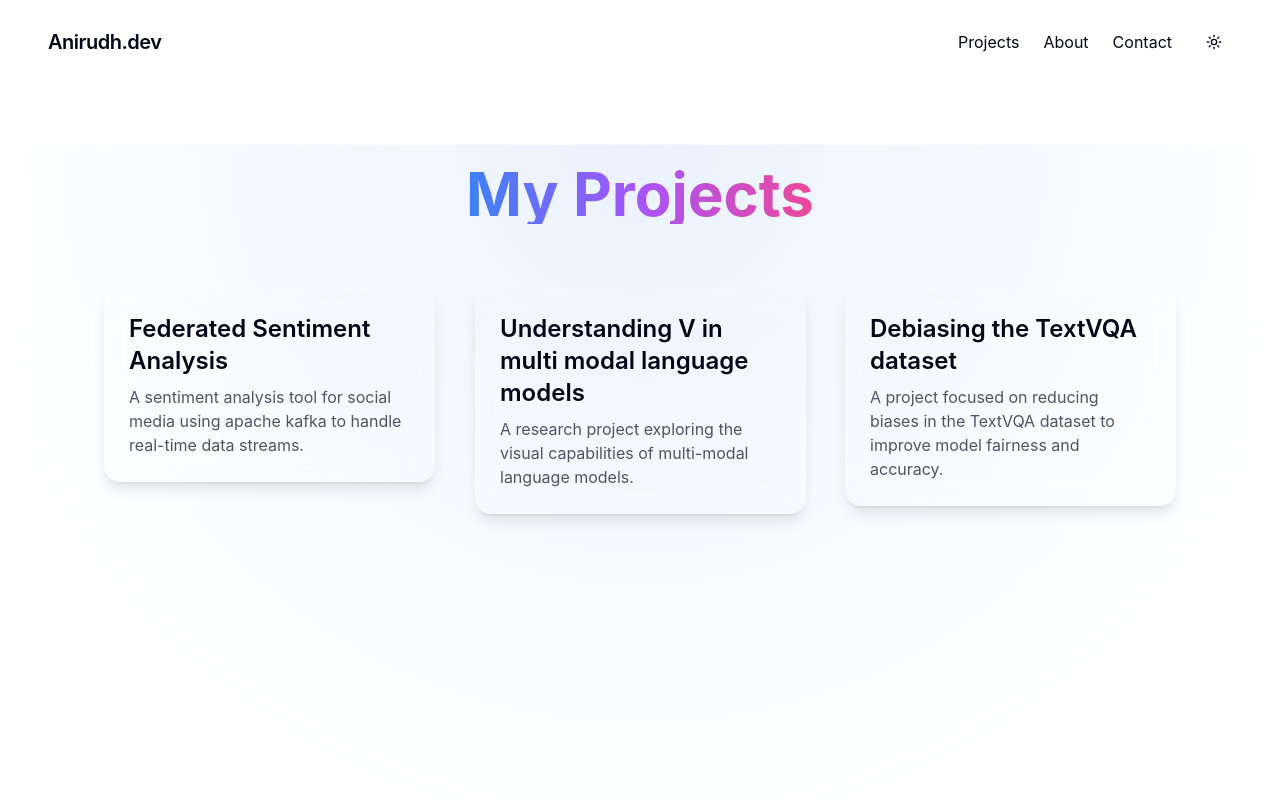
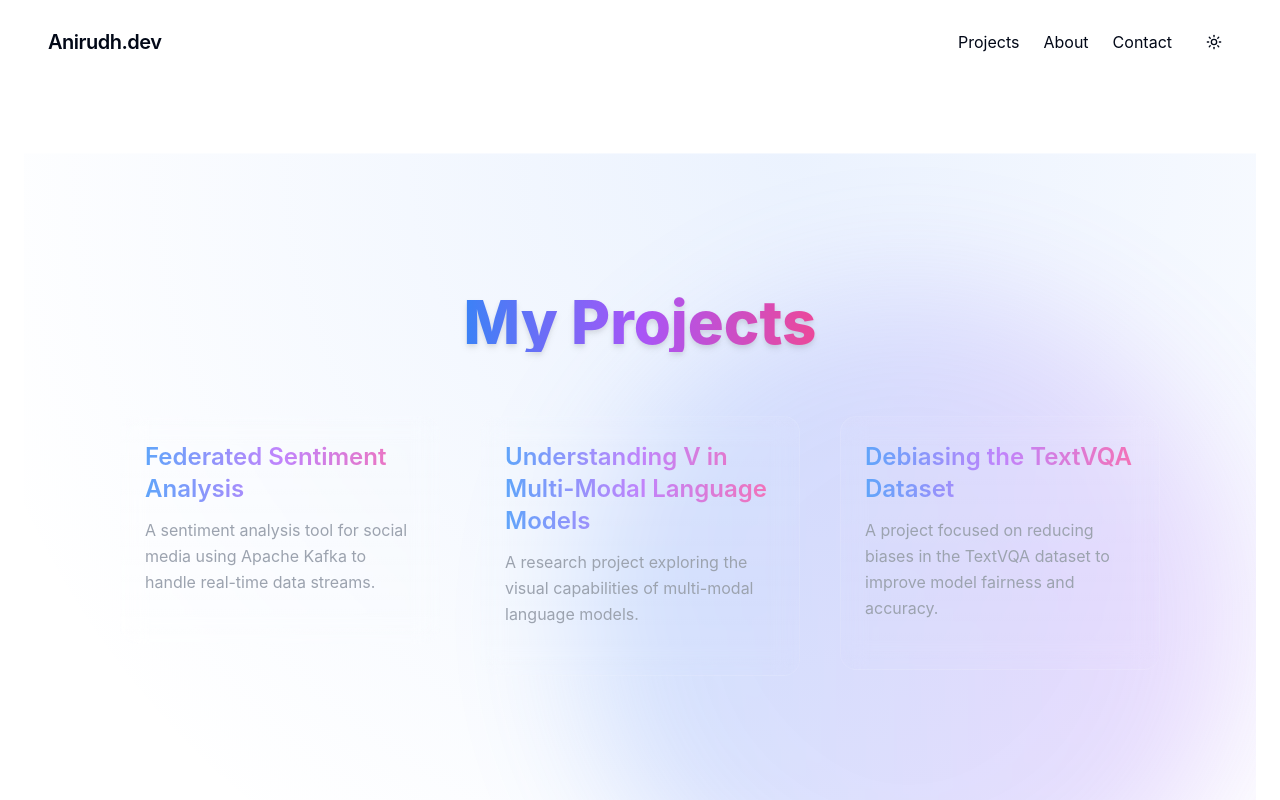
Before and after one commit to Anirudh-crypto/portfolio, a Next.js app: page /projects in a window 1280 px wide. Shown: the top 800 px of the page. Built offline with nearby package versions, Linux system fonts and the light colour scheme.

Commit message:
Improve the about page with resume download and project page UI

```diff
--- a/src/app/about/page.tsx
+++ b/src/app/about/page.tsx
@@ -1,22 +1,118 @@
 "use client";
 
-import { motion } from "framer-motion";
+import { motion, useMotionValue, useSpring, useTransform } from "framer-motion";
+import { useEffect } from "react";
+import { Button } from "@/components/ui/button";
+import { Download } from "lucide-react";
 
 export default function AboutPage() {
+  const mouseX = useMotionValue(0);
+  const mouseY = useMotionValue(0);
+
+  // Smooth spring motion for natural feel
+  const smoothX = useSpring(mouseX, { stiffness: 100, damping: 20 });
+  const smoothY = useSpring(mouseY, { stiffness: 100, damping: 20 });
+
+  // Transform values for parallax
+  const translateX = useTransform(smoothX, [0, 1], ["-5%", "5%"]);
+  const translateY = useTransform(smoothY, [0, 1], ["-5%", "5%"]);
+
+  // Heading subtle parallax (opposite direction for depth)
+  const titleX = useTransform(smoothX, [0, 1], ["2%", "-2%"]);
+  const titleY = useTransform(smoothY, [0, 1], ["2%", "-2%"]);
+
+  // Track mouse
+  useEffect(() => {
+    const handleMouseMove = (e: MouseEvent) => {
+      const x = e.clientX / window.innerWidth;
+      const y = e.clientY / window.innerHeight;
+      mouseX.set(x);
+      mouseY.set(y);
+    };
+    window.addEventListener("mousemove", handleMouseMove);
+    return () => window.removeEventListener("mousemove", handleMouseMove);
+  }, [mouseX, mouseY]);
+
+  const handleDownload = () => {
+    const link = document.createElement("a");
+    link.href = "/resume.pdf"; // Place resume in public/
+    link.download = "Anirudh_Prahlad_Joshi_Resume.pdf";
+    link.click();
+  };
+
   return (
-    <main className="min-h-screen flex flex-col items-center justify-center p-8">
+    <main className="relative min-h-screen flex flex-col items-center justify-center p-8 overflow-hidden">
+      {/* Floating gradient blob with parallax motion */}
+      <motion.div
+        className="absolute top-1/3 left-1/2 w-[32rem] h-[32rem] -translate-x-1/2 rounded-full bg-gradient-to-r from-purple-500 to-blue-500 blur-3xl opacity-20 -z-10"
+        style={{
+          x: translateX,
+          y: translateY,
+        }}
+        animate={{
+          scale: [1, 1.05, 1],
+        }}
+        transition={{
+          duration: 8,
+          repeat: Infinity,
+          ease: "easeInOut",
+        }}
+      />
+
+      {/* Subtle background glow */}
+      <motion.div
+        className="absolute inset-0 bg-[radial-gradient(circle_at_center,rgba(99,102,241,0.12)_0%,transparent_70%)] -z-20"
+        style={{
+          x: useTransform(smoothX, [0, 1], ["-2%", "2%"]),
+          y: useTransform(smoothY, [0, 1], ["-2%", "2%"]),
+        }}
+      />
+
+      {/* About Content */}
       <motion.div
         initial={{ opacity: 0, y: 20 }}
         animate={{ opacity: 1, y: 0 }}
         transition={{ duration: 0.6 }}
         className="max-w-3xl text-center space-y-6"
       >
-        <h1 className="text-4xl font-bold">About Me</h1>
+        {/* Title with cursor parallax */}
+        <motion.h1
+          className="text-4xl font-bold bg-gradient-to-r from-blue-600 via-purple-600 to-pink-500 bg-clip-text text-transparent"
+          style={{
+            x: titleX,
+            y: titleY,
+          }}
+        >
+          About Me
+        </motion.h1>
+
         <p className="text-muted-foreground leading-relaxed">
           I’m a Software Developer with professional experience of 1.5 years at Bosch Global Software Technologies.
-          I have also strong passion for machine learning and AI. I have worked on various projects involving computer vision
-          and natural language processing. I love to explore new technologies and continuously enhance my skills.
+          I’m deeply passionate about machine learning and AI — working on projects involving computer vision and
+          natural language processing. I love exploring cutting-edge technologies and continuously enhancing my skills
+          through creative problem-solving and design.
         </p>
+
+        {/* Smooth floating button */}
+        <motion.div
+          animate={{
+            y: [0, -10, 0],
+          }}
+          transition={{
+            duration: 3,
+            repeat: Infinity,
+            ease: "easeInOut",
+          }}
+          className="inline-block"
+        >
+          <Button
+            onClick={handleDownload}
+            className="mt-6 bg-gradient-to-r from-blue-600 to-purple-600 text-white hover:opacity-90 shadow-md hover:shadow-lg transition-all"
+          >
+            <Download className="mr-2 h-4 w-4" />
+            Download Resume
+          </Button>
+        </motion.div>
       </motion.div>
     </main>
   );
--- a/src/app/projects/page.tsx
+++ b/src/app/projects/page.tsx
@@ -1,35 +1,62 @@
 "use client";
 
-import { motion } from "framer-motion";
+import { motion, useMotionValue, useSpring, useTransform } from "framer-motion";
+import { useEffect } from "react";
 import { ProjectCard } from "@/components/project-card";
 import { ParallaxDiv } from "@/components/parallaxDiv";
-
 
 export default function ProjectsPage() {
   const projects = [
     {
       title: "Federated Sentiment Analysis",
-      description: "A sentiment analysis tool for social media using apache kafka to handle real-time data streams.",
+      description:
+        "A sentiment analysis tool for social media using Apache Kafka to handle real-time data streams.",
     },
     {
-      title: "Understanding V in multi modal language models",
-      description: "A research project exploring the visual capabilities of multi-modal language models.",
+      title: "Understanding V in Multi-Modal Language Models",
+      description:
+        "A research project exploring the visual capabilities of multi-modal language models.",
     },
     {
-      title: "Debiasing the TextVQA dataset",
-      description: "A project focused on reducing biases in the TextVQA dataset to improve model fairness and accuracy.",
+      title: "Debiasing the TextVQA Dataset",
+      description:
+        "A project focused on reducing biases in the TextVQA dataset to improve model fairness and accuracy.",
     },
   ];
 
+  // Mouse-reactive background movement
+  const mouseX = useMotionValue(0);
+  const mouseY = useMotionValue(0);
+  const smoothX = useSpring(mouseX, { stiffness: 100, damping: 20 });
+  const smoothY = useSpring(mouseY, { stiffness: 100, damping: 20 });
+  const blobX = useTransform(smoothX, [0, 1], ["-8%", "8%"]);
+  const blobY = useTransform(smoothY, [0, 1], ["-8%", "8%"]);
+
+  useEffect(() => {
+    const handleMove = (e: MouseEvent) => {
+      mouseX.set(e.clientX / window.innerWidth);
+      mouseY.set(e.clientY / window.innerHeight);
+    };
+    window.addEventListener("mousemove", handleMove);
+    return () => window.removeEventListener("mousemove", handleMove);
+  }, [mouseX, mouseY]);
 
   return (
-    <main className="relative min-h-screen p-20 flex flex-col items-center overflow-hidden">
-      {/* Animated Header */}
+    <main className="relative min-h-screen flex flex-col items-center justify-center overflow-hidden px-6 py-20 md:px-12 lg:px-24">
+      {/* Floating background glow */}
+      <motion.div
+        className="absolute top-1/3 left-1/2 w-[40rem] h-[40rem] -translate-x-1/2 rounded-full bg-gradient-to-r from-blue-500 to-purple-500 blur-3xl opacity-20 -z-10"
+        style={{ x: blobX, y: blobY }}
+        animate={{ scale: [1, 1.05, 1] }}
+        transition={{ duration: 8, repeat: Infinity, ease: "easeInOut" }}
+      />
+
+      {/* Header */}
       <motion.h1
         initial={{ opacity: 0, y: 30 }}
         animate={{ opacity: 1, y: 0 }}
         transition={{ duration: 0.6 }}
-        className="text-4xl md:text-6xl font-bold mb-16 bg-gradient-to-r from-blue-500 via-purple-500 to-pink-500 bg-clip-text text-transparent"
+        className="text-4xl md:text-6xl font-extrabold mb-16 text-center bg-gradient-to-r from-blue-500 via-purple-500 to-pink-500 bg-clip-text text-transparent drop-shadow-md"
       >
         My Projects
       </motion.h1>
@@ -37,18 +64,25 @@ export default function ProjectsPage() {
       {/* Projects Grid */}
       <div className="grid gap-10 sm:grid-cols-2 lg:grid-cols-3 max-w-7xl mx-auto">
         {projects.map((project, index) => (
-          <ProjectCard
+          <motion.div
             key={index}
-            title={project.title}
-            description={project.description}
-          />
+            initial={{ opacity: 0, y: 20 }}
+            whileInView={{ opacity: 1, y: 0 }}
+            transition={{ delay: index * 0.2, duration: 0.6 }}
+            viewport={{ once: true }}
+          >
+            <ProjectCard
+              title={project.title}
+              description={project.description}
+            />
+          </motion.div>
         ))}
       </div>
 
-      {/* Parallax Background */}
+      {/* Parallax background layer */}
       <ParallaxDiv
-        offset={120}
-        className="absolute inset-0 -z-10 bg-[radial-gradient(circle_at_top,rgba(59,130,246,0.1)_0%,transparent_70%)]"
+        offset={150}
+        className="absolute top-0 left-0 w-[120vw] h-[120vh] -translate-x-[10vw] -translate-y-[10vh] -z-20 bg-[radial-gradient(circle_at_top,rgba(59,130,246,0.1)_0%,transparent_70%)]"
       />
     </main>
   );
--- a/src/components/project-card.tsx
+++ b/src/components/project-card.tsx
@@ -1,23 +1,51 @@
 "use client";
 
-import Tilt from "react-parallax-tilt";
 import { motion } from "framer-motion";
+import Link from "next/link";
 
 interface ProjectCardProps {
   title: string;
   description: string;
+  link?: string;
 }
 
-export const ProjectCard = ({ title, description }: ProjectCardProps) => (
-  <Tilt tiltMaxAngleX={10} tiltMaxAngleY={10} transitionSpeed={1000}>
+export const ProjectCard = ({ title, description, link }: ProjectCardProps) => (
+  <motion.div
+    whileHover={{ y: -6 }}
+    transition={{ type: "spring", stiffness: 250, damping: 20 }}
+    className="relative group rounded-2xl border border-white/10 bg-gradient-to-b from-white/5 to-transparent p-6 backdrop-blur-md overflow-hidden hover:shadow-[0_0_25px_rgba(99,102,241,0.25)]"
+  >
+    {/* Glow border animation */}
     <motion.div
-      className="p-6 bg-white/5 border border-white/10 rounded-2xl backdrop-blur-md shadow-lg hover:shadow-2xl transition"
-      initial={{ opacity: 0, y: 40 }}
-      whileInView={{ opacity: 1, y: 0 }}
-      transition={{ duration: 0.6 }}
-    >
-      <h3 className="text-2xl font-semibold mb-2">{title}</h3>
-      <p className="text-gray-600 dark:text-gray-400">{description}</p>
-    </motion.div>
-  </Tilt>
+      className="absolute inset-0 bg-gradient-to-r from-blue-500 via-purple-500 to-pink-500 opacity-0 group-hover:opacity-30 blur-2xl transition-opacity duration-500"
+    />
+
+    <div className="relative z-10">
+      <h3 className="text-2xl font-semibold mb-3 bg-gradient-to-r from-blue-400 via-purple-400 to-pink-400 bg-clip-text text-transparent">
+        {title}
+      </h3>
+      <p className="text-gray-400 mb-6 leading-relaxed">{description}</p>
+
+      {/* View details overlay */}
+      <motion.div
+        initial={{ opacity: 0, y: 10 }}
+        whileHover={{ opacity: 1, y: 0 }}
+        transition={{ duration: 0.3 }}
+        className="absolute inset-x-0 bottom-4 flex justify-center opacity-0 group-hover:opacity-100"
+      >
+        {link ? (
+          <Link
+            href={link}
+            className="px-5 py-2 rounded-full text-sm font-medium text-white bg-gradient-to-r from-blue-600 to-purple-600 shadow-lg shadow-indigo-500/20 hover:shadow-indigo-500/40 transition-all"
+          >
+            View Details →
+          </Link>
+        ) : (
+          <span className="px-5 py-2 rounded-full text-sm font-medium text-white bg-gradient-to-r from-blue-600 to-purple-600 shadow-lg shadow-indigo-500/20">
+            View Details →
+          </span>
+        )}
+      </motion.div>
+    </div>
+  </motion.div>
 );
```
Also changed, not shown: src/components/hero-section.tsx (+13 -17 lines), 1 other file (tests, documents, lock files or other folders).
